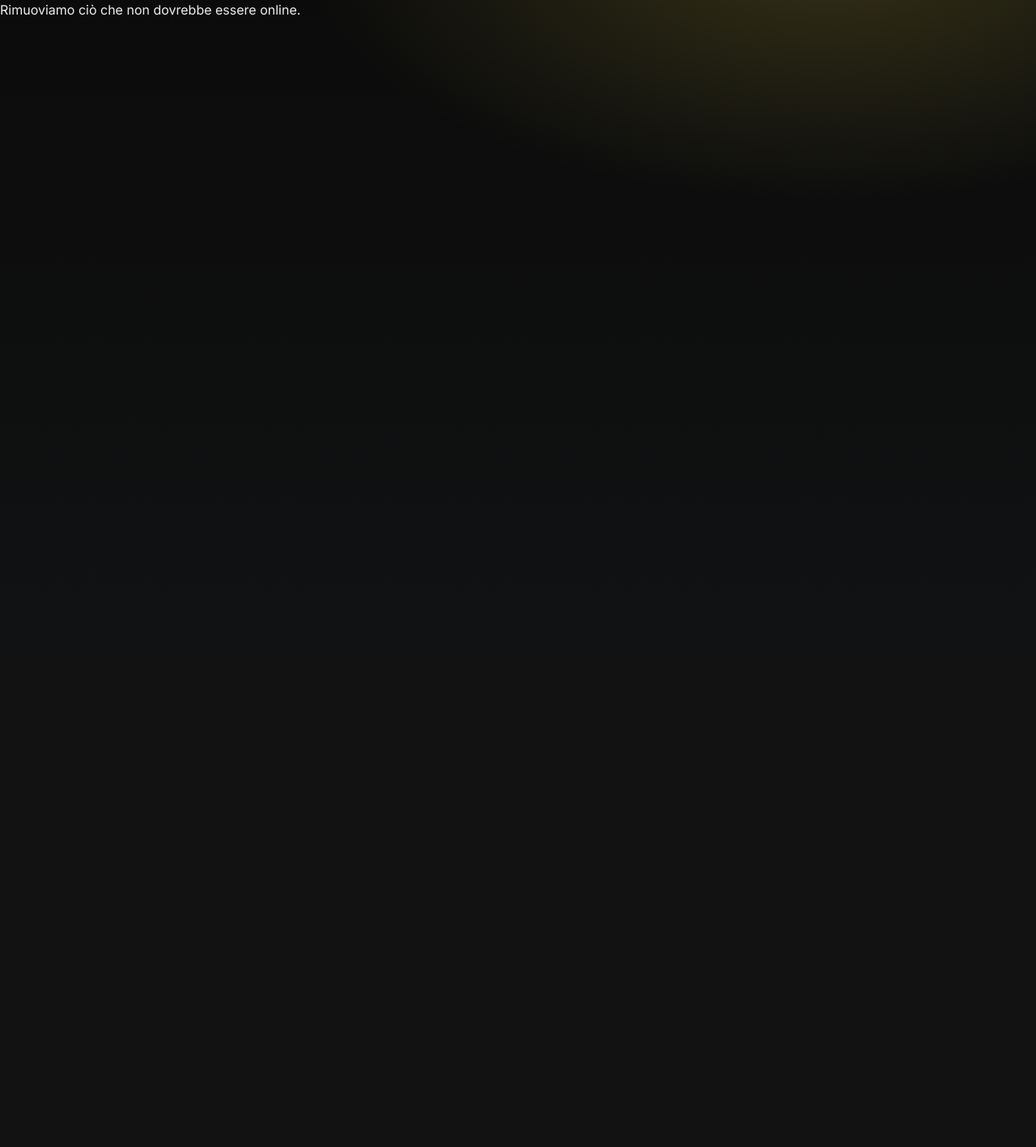
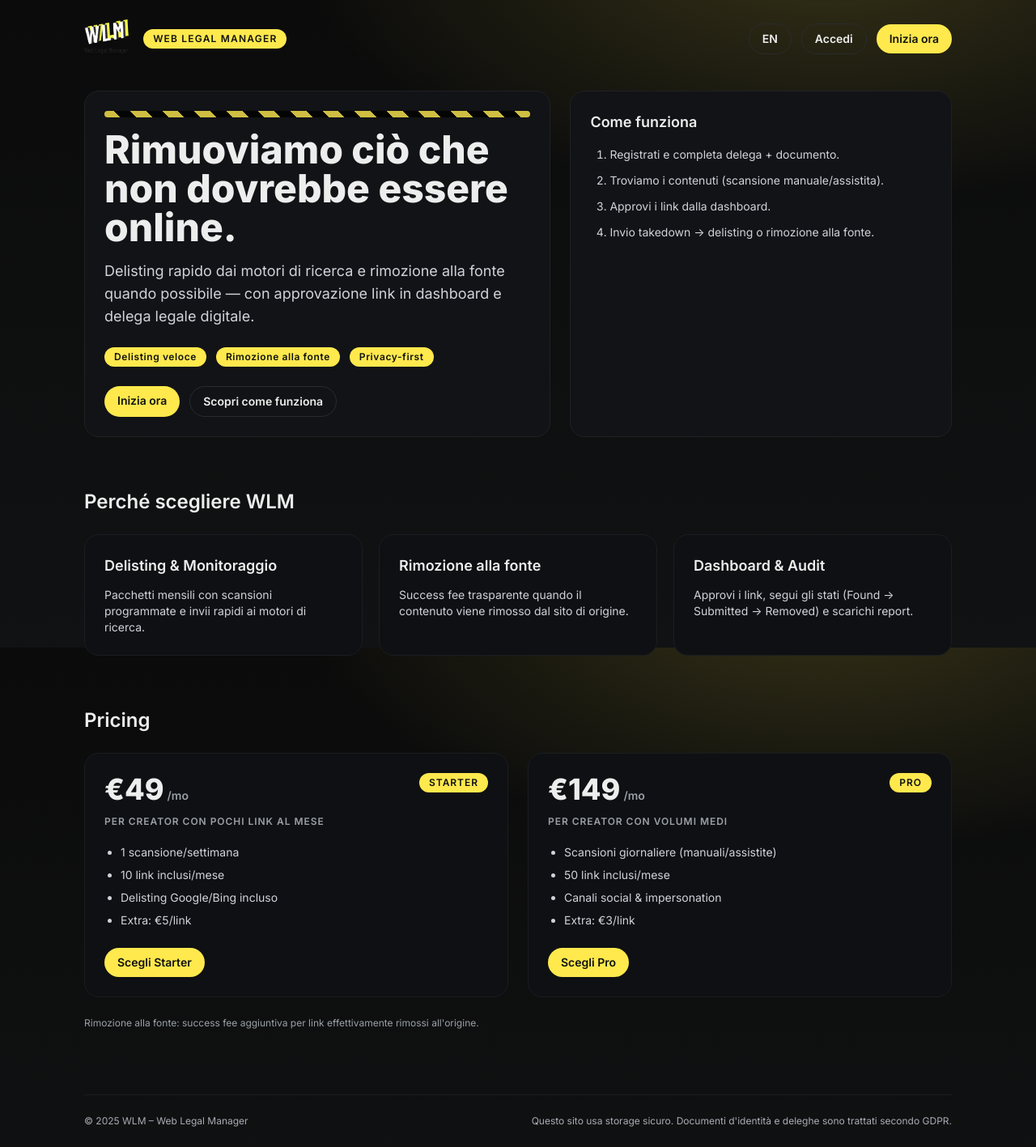
Before and after one commit to LeoBergonzoni/WebLegalManagerPlatform, a Next.js app: page /it in a window 1280 px wide. Shown: the whole page at 81% size. Before the commit the page ends 800 px from the top, so only its background shows below. Built offline with nearby package versions, Linux system fonts and the light colour scheme; no server answers.

Commit message:
feat(ui): full landing ported from HTML to Next.js with Tailwind and next-intl

```diff
--- a/app/[locale]/layout.tsx
+++ b/app/[locale]/layout.tsx
@@ -1,5 +1,6 @@
 import {NextIntlClientProvider} from 'next-intl';
 import {notFound} from 'next/navigation';
+import type {ReactNode} from 'react';
 import '../globals.css';
 
 export function generateStaticParams() {
@@ -10,7 +11,7 @@
   children,
   params: {locale}
 }: {
-  children: React.ReactNode;
+  children: ReactNode;
   params: {locale: 'it' | 'en'};
 }) {
   let messages;
@@ -22,7 +23,15 @@
 
   return (
     <html lang={locale}>
-      <body>
+      <head>
+        <link rel="preconnect" href="https://fonts.googleapis.com" />
+        <link rel="preconnect" href="https://fonts.gstatic.com" crossOrigin="anonymous" />
+        <link
+          href="https://fonts.googleapis.com/css2?family=Inter:wght@400;600;800&display=swap"
+          rel="stylesheet"
+        />
+      </head>
+      <body className="min-h-full">
         <NextIntlClientProvider locale={locale} messages={messages}>
           {children}
         </NextIntlClientProvider>
--- a/app/[locale]/page.tsx
+++ b/app/[locale]/page.tsx
@@ -1,14 +1,203 @@
 'use client';
 
+import Link from 'next/link';
 import {useTranslations} from 'next-intl';
+import {useMemo} from 'react';
+import {useParams, usePathname} from 'next/navigation';
+
+type Locale = 'it' | 'en';
 
 export default function LandingPage() {
   const t = useTranslations();
+  const params = useParams();
+  const pathname = usePathname();
+  const currentLocale = (params?.locale as Locale) ?? 'it';
+  const alternateLocale: Locale = currentLocale === 'it' ? 'en' : 'it';
+
+  const alternatePath = useMemo(() => {
+    const segments = pathname?.split('/').filter(Boolean) ?? [];
+    const nextSegments = [alternateLocale, ...segments.slice(1)];
+    return `/${nextSegments.join('/')}`;
+  }, [alternateLocale, pathname]);
+
+  const year = new Date().getFullYear();
+
+  const featureCards = [
+    {title: t('f1_t'), description: t('f1_d')},
+    {title: t('f2_t'), description: t('f2_d')},
+    {title: t('f3_t'), description: t('f3_d')}
+  ];
+
+  const pricingTiers = [
+    {
+      id: 'starter',
+      price: '€49',
+      cadence: '/mo',
+      badge: t('starter'),
+      description: t('starter_tag'),
+      bullets: [t('starter_1'), t('starter_2'), t('starter_3'), t('starter_4')]
+    },
+    {
+      id: 'pro',
+      price: '€149',
+      cadence: '/mo',
+      badge: t('pro'),
+      description: t('pro_tag'),
+      bullets: [t('pro_1'), t('pro_2'), t('pro_3'), t('pro_4')]
+    }
+  ];
+
+  const steps = [t('s1'), t('s2'), t('s3'), t('s4')];
+  const chips = [t('chip1'), t('chip2'), t('chip3')];
 
   return (
-    <main>
-      <h1>{t('hero_title')}</h1>
-      {/* TODO: render the rest of the landing using t('...') keys */}
-    </main>
+    <div className="mx-auto flex min-h-screen w-full max-w-6xl flex-col gap-10 px-6 py-6 text-[var(--wlm-text)] md:px-10">
+      <header className="flex flex-col items-start justify-between gap-6 sm:flex-row sm:items-center">
+        <div className="flex items-center gap-4">
+          <picture>
+            <source srcSet="/Logo/Logo-WLM.png" type="image/png" />
+            <img
+              src="/Logo/Logo-WLM.jpg"
+              alt="WLM – Web Legal Manager"
+              className="h-12 w-auto drop-shadow-[0_2px_0_rgba(0,0,0,0.25)]"
+            />
+          </picture>
+          <span className="rounded-full bg-[var(--wlm-yellow)] px-3 py-1 text-xs font-semibold uppercase tracking-[0.1em] text-[#111]">
+            {t('brand')}
+          </span>
+        </div>
+        <nav className="flex items-center gap-3 text-sm font-semibold">
+          <Link
+            href={alternatePath}
+            className="rounded-full border border-[#2a2b2f] px-4 py-2 transition hover:border-[var(--wlm-yellow)] hover:text-[var(--wlm-yellow)]"
+          >
+            {alternateLocale.toUpperCase()}
+          </Link>
+          <Link
+            href={`/${currentLocale}/app`}
+            className="rounded-full border border-[#2a2b2f] px-4 py-2 text-[var(--wlm-text)] transition hover:border-[var(--wlm-yellow)] hover:text-[var(--wlm-yellow)]"
+          >
+            {t('login')}
+          </Link>
+          <Link
+            href={`/${currentLocale}/app`}
+            className="rounded-full bg-[var(--wlm-yellow)] px-4 py-2 text-[#111] transition hover:bg-[#ffd600]"
+          >
+            {t('cta')}
+          </Link>
+        </nav>
+      </header>
+
+      <main className="flex flex-1 flex-col gap-16 pb-10">
+        <section className="grid gap-6 lg:grid-cols-[1.1fr_0.9fr]">
+          <div className="rounded-[18px] border border-[#1f2125] bg-[#121316] p-6">
+            <div className="stripe h-2 rounded-lg opacity-80" aria-hidden />
+            <h1 className="mt-4 text-3xl font-extrabold leading-tight md:text-5xl">
+              {t('hero_title')}
+            </h1>
+            <p className="mt-4 text-base text-[#cfd3da] md:text-lg">{t('hero_sub')}</p>
+            <div className="mt-6 flex flex-wrap gap-3">
+              {chips.map((chip) => (
+                <span
+                  key={chip}
+                  className="rounded-full bg-[var(--wlm-yellow)] px-3 py-1 text-xs font-semibold tracking-[0.05em] text-[#111]"
+                >
+                  {chip}
+                </span>
+              ))}
+            </div>
+            <div className="mt-6 flex flex-wrap gap-3">
+              <Link
+                href={`/${currentLocale}/app`}
+                className="rounded-full bg-[var(--wlm-yellow)] px-4 py-2 text-sm font-semibold text-[#111] transition hover:bg-[#ffd600]"
+              >
+                {t('cta')}
+              </Link>
+              <a
+                href="#how-it-works"
+                className="rounded-full border border-[#2a2b2f] px-4 py-2 text-sm font-semibold text-[var(--wlm-text)] transition hover:border-[var(--wlm-yellow)] hover:text-[var(--wlm-yellow)]"
+              >
+                {t('learn')}
+              </a>
+            </div>
+          </div>
+
+          <div
+            id="how-it-works"
+            className="rounded-[18px] border border-[#1f2125] bg-[#121316] p-6"
+          >
+            <h2 className="text-lg font-semibold">{t('how_title')}</h2>
+            <ol className="mt-4 list-decimal space-y-3 pl-6 text-sm text-[#cfd3da]">
+              {steps.map((step) => (
+                <li key={step}>{step}</li>
+              ))}
+            </ol>
+          </div>
+        </section>
+
+        <section className="space-y-6">
+          <h2 className="text-2xl font-semibold">{t('features_title')}</h2>
+          <div className="grid gap-5 md:grid-cols-3">
+            {featureCards.map((feature) => (
+              <div
+                key={feature.title}
+                className="rounded-[18px] border border-[#1b1d21] bg-[#0f1013] p-6"
+              >
+                <h3 className="text-lg font-semibold text-[var(--wlm-text)]">
+                  {feature.title}
+                </h3>
+                <p className="mt-3 text-sm text-[#cfd3da]">{feature.description}</p>
+              </div>
+            ))}
+          </div>
+        </section>
+
+        <section className="space-y-6">
+          <h2 className="text-2xl font-semibold">{t('pricing_title')}</h2>
+          <div className="grid gap-6 lg:grid-cols-2">
+            {pricingTiers.map((tier) => (
+              <div
+                key={tier.id}
+                className="relative rounded-[18px] border border-[#1b1d21] bg-[#0f1013] p-6"
+              >
+                <div className="absolute right-6 top-6 rounded-full bg-[var(--wlm-yellow)] px-3 py-1 text-xs font-semibold uppercase tracking-[0.08em] text-[#111]">
+                  {tier.badge}
+                </div>
+                <div className="text-4xl font-extrabold text-[var(--wlm-text)]">
+                  {tier.price}
+                  <span className="ml-1 text-sm font-semibold text-[#9aa0a6]">
+                    {tier.cadence}
+                  </span>
+                </div>
+                <p className="mt-3 text-xs font-semibold uppercase tracking-[0.08em] text-[#9aa0a6]">
+                  {tier.description}
+                </p>
+                <ul className="mt-5 list-disc space-y-2 pl-5 text-sm text-[#cfd3da]">
+                  {tier.bullets.map((bullet) => (
+                    <li key={bullet}>{bullet}</li>
+                  ))}
+                </ul>
+                <Link
+                  href={`/${currentLocale}/app`}
+                  className="mt-6 inline-flex rounded-full bg-[var(--wlm-yellow)] px-4 py-2 text-sm font-semibold text-[#111] transition hover:bg-[#ffd600]"
+                >
+                  {t('choose')} {tier.badge}
+                </Link>
+              </div>
+            ))}
+          </div>
+          <p className="text-xs text-[#9aa0a6]">{t('success_note')}</p>
+        </section>
+      </main>
+
+      <footer className="border-t border-[#1b1d21] pt-6 text-xs text-[#a8acb3]">
+        <div className="flex flex-col gap-2 text-center sm:flex-row sm:items-center sm:justify-between sm:text-left">
+          <span>
+            © {year} WLM – Web Legal Manager
+          </span>
+          <span>{t('legal')}</span>
+        </div>
+      </footer>
+    </div>
   );
 }
--- a/app/globals.css
+++ b/app/globals.css
@@ -3,11 +3,24 @@
 @tailwind utilities;
 
 :root {
+  --wlm-yellow: #ffe94d;
+  --wlm-black: #0b0b0b;
+  --wlm-text: #ededed;
   color-scheme: dark;
 }
 
+html,
 body {
-  @apply min-h-screen bg-wlm-body text-wlm-text font-sans antialiased;
+  height: 100%;
+}
+
+body {
+  background:
+    radial-gradient(1200px 600px at 80% -10%, rgba(255, 233, 77, 0.18), transparent 55%),
+    linear-gradient(180deg, #0b0b0b 0%, #111213 100%);
+  color: var(--wlm-text);
+  font-family: 'Inter', system-ui, -apple-system, 'Segoe UI', sans-serif;
+  @apply antialiased;
 }
 
 .stripe {
--- a/app/layout.tsx
+++ b/app/layout.tsx
@@ -1,16 +1,5 @@
 import './globals.css';
 import type {Metadata} from 'next';
-import {cookies} from 'next/headers';
-import {Inter} from 'next/font/google';
-import clsx from 'clsx';
-
-const inter = Inter({
-  subsets: ['latin'],
-  weight: ['400', '600', '800'],
-  variable: '--font-inter',
-  display: 'swap'
-});
-
 export const metadata: Metadata = {
   title: 'Web Legal Manager – Content Takedowns',
   description:
@@ -22,11 +11,9 @@
 }: {
   children: React.ReactNode;
 }) {
-  const locale = cookies().get('NEXT_LOCALE')?.value ?? 'it';
-
   return (
-    <html lang={locale} suppressHydrationWarning>
-      <body className={clsx(inter.variable, 'bg-wlm-body')}>{children}</body>
+    <html suppressHydrationWarning>
+      <body>{children}</body>
     </html>
   );
 }
--- /dev/null
+++ b/app/page.tsx
@@ -0,0 +1,7 @@
+'use server';
+
+import {redirect} from 'next/navigation';
+
+export default async function RootRedirect() {
+  redirect('/it');
+}
```
Also changed, not shown: public/Logo/Logo-WLM.jpg (added), 1 other file (tests, documents, lock files or other folders).
